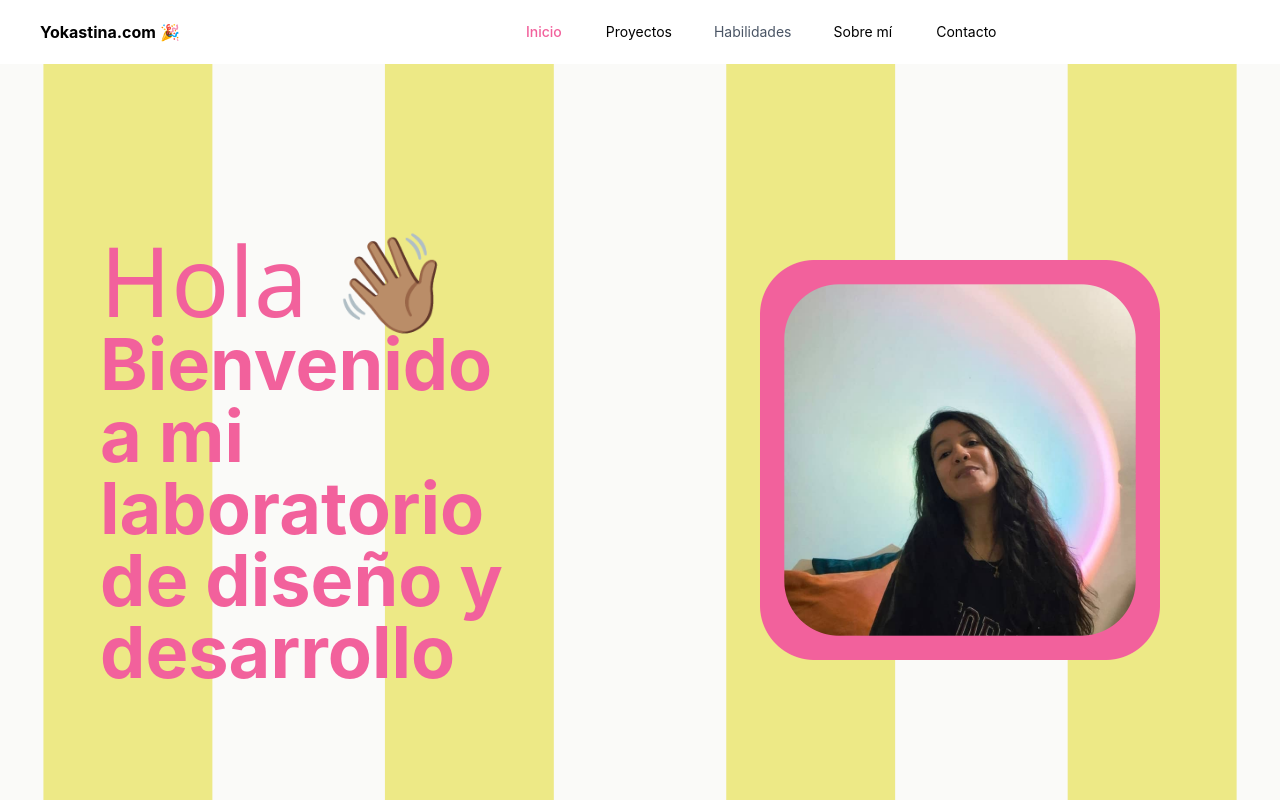
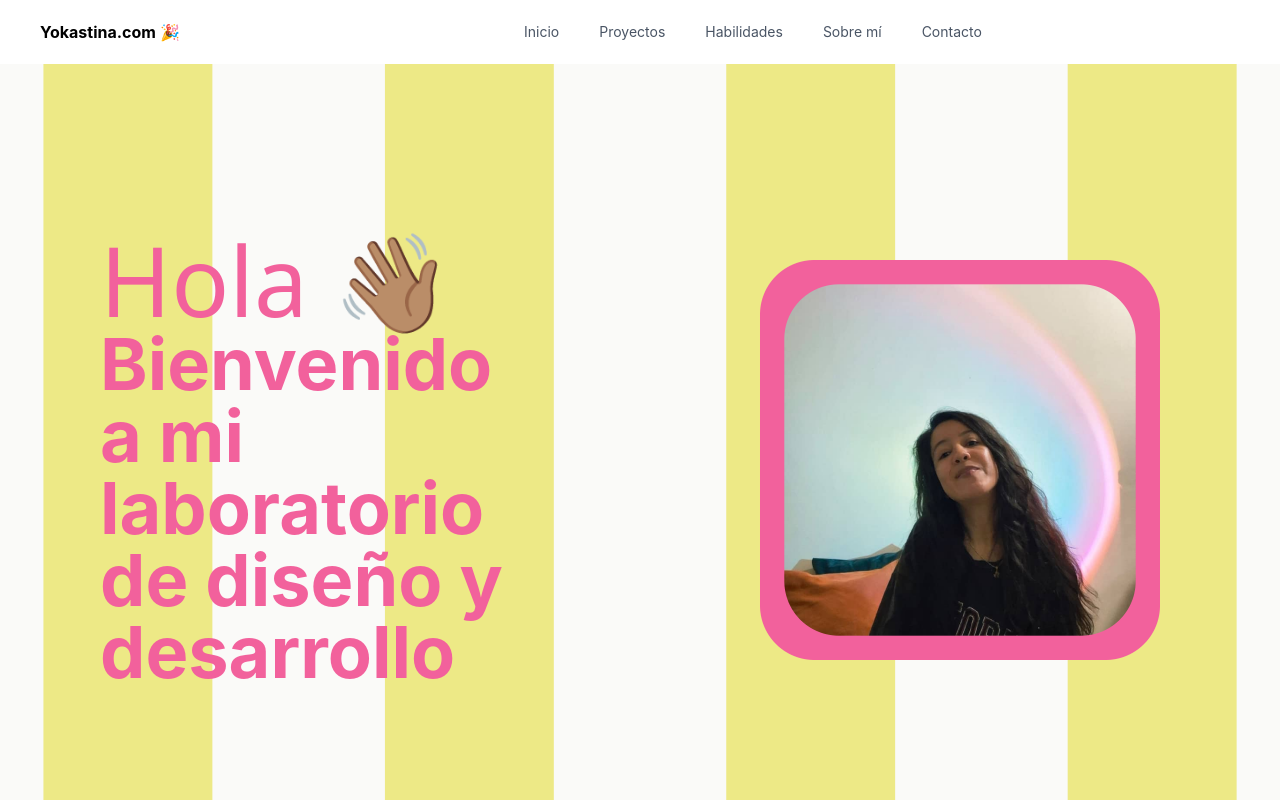
Before and after one commit to Yokaleis/Yokastina-Web-Site, a React (Vite) app: page / in a window 1280 px wide. Shown: the top 800 px of the page. Built offline with nearby package versions, Linux system fonts and the light colour scheme; a web font is replaced by a local one.

Commit message:
style: cambios de estilos en el menu

```diff
--- a/src/pages/components/Menu.jsx
+++ b/src/pages/components/Menu.jsx
@@ -11,35 +11,35 @@ export function Menu() {
           </div>
           <div className="flex space-x-4">
             {/* <!-- Current: "bg-gray-950/50 text-white", Default: "text-gray-300 hover:bg-white/5 hover:text-white" --> */}
-            <a href="#" className="px-3 py-2 text-sm font-medium">
+            <a href="#" className="px-3 py-2 text-sm">
               <ScrollLink to="inicio" spy={true}
                 smooth={true}
                 offset={-70} // Ajusta esto según la altura de tu menú
-                duration={500} className={location.pathname === "/" ? "text-rosachicle border-2 py-1.5 border-spacing-2 border-transparent border-b-secondary" : "text-rosachicle hover:text-azulcielito"}>Inicio</ScrollLink>
+                duration={500} className={location.pathname === "inicio" ? "text-black border-2 py-1.5 border-spacing-2 border-transparent border-b-secondary" : "text-gray-600 hover:text-rosachicle"}>Inicio</ScrollLink>
             </a>
-            <a href="#" className="rounded-md px-3 py-2 text-sm text-gray-600 hover:text-secondary">
+            <a href="#" className="px-3 py-2 text-sm">
               <ScrollLink to="proyectos" spy={true}
                 smooth={true}
                 offset={-70} // Ajusta esto según la altura de tu menú
-                duration={500} className={location.pathname === "/" ? "text-black border-2 py-1.5 border-spacing-2 border-transparent border-b-secondary" : "text-gray-600 hover:text-rosachicle"}>Proyectos</ScrollLink>
+                duration={500} className={location.pathname === "proyectos" ? "text-black border-2 py-1.5 border-spacing-2 border-transparent border-b-secondary" : "text-gray-600 hover:text-rosachicle"}>Proyectos</ScrollLink>
             </a>
-            <a href="#" className="rounded-md px-3 py-2 text-sm text-gray-600 hover:text-secondary">
+            <a href="#" className="px-3 py-2 text-sm">
               <ScrollLink to="habilidades" spy={true}
                 smooth={true}
                 offset={-70} // Ajusta esto según la altura de tu menú
-                duration={500} className={location.pathname === "/#habilidades" ? "text-black border-2 py-1.5 border-spacing-2 border-transparent border-b-secondary" : "text-gray-600 hover:text-rosachicle"}>Habilidades</ScrollLink>
+                duration={500} className={location.pathname === "habilidades" ? "text-black border-2 py-1.5 border-spacing-2 border-transparent border-b-secondary" : "text-gray-600 hover:text-rosachicle"}>Habilidades</ScrollLink>
             </a>
-            <a href="#" className="rounded-md px-3 py-2 text-sm text-gray-600 hover:text-secondary">
+            <a href="#" className="px-3 py-2 text-sm">
               <ScrollLink to="sobremi" spy={true}
                 smooth={true}
                 offset={-70} // Ajusta esto según la altura de tu menú
-                duration={500} className={location.pathname === "/" ? "text-black border-2 py-1.5 border-spacing-2 border-transparent border-b-secondary" : "text-gray-600 hover:text-rosachicle"}>Sobre mí</ScrollLink>
+                duration={500} className={location.pathname === "sobremi" ? "text-black border-2 py-1.5 border-spacing-2 border-transparent border-b-secondary" : "text-gray-600 hover:text-rosachicle"}>Sobre mí</ScrollLink>
             </a>
-            <a href="#" className="rounded-md px-3 py-2 text-sm text-gray-600 hover:text-secondary">
+            <a href="#" className="px-3 py-2 text-sm">
               <ScrollLink to="contacto" spy={true}
                 smooth={true}
                 offset={-70} // Ajusta esto según la altura de tu menú
-                duration={500} className={location.pathname === "/" ? "text-black border-2 py-1.5 border-spacing-2 border-transparent border-b-secondary" : "text-gray-600 hover:text-rosachicle"}>Contacto</ScrollLink>
+                duration={500} className={location.pathname === "contacto" ? "text-black border-2 py-1.5 border-spacing-2 border-transparent border-b-secondary" : "text-gray-600 hover:text-rosachicle"}>Contacto</ScrollLink>
             </a>
           </div>
         </div>
```
